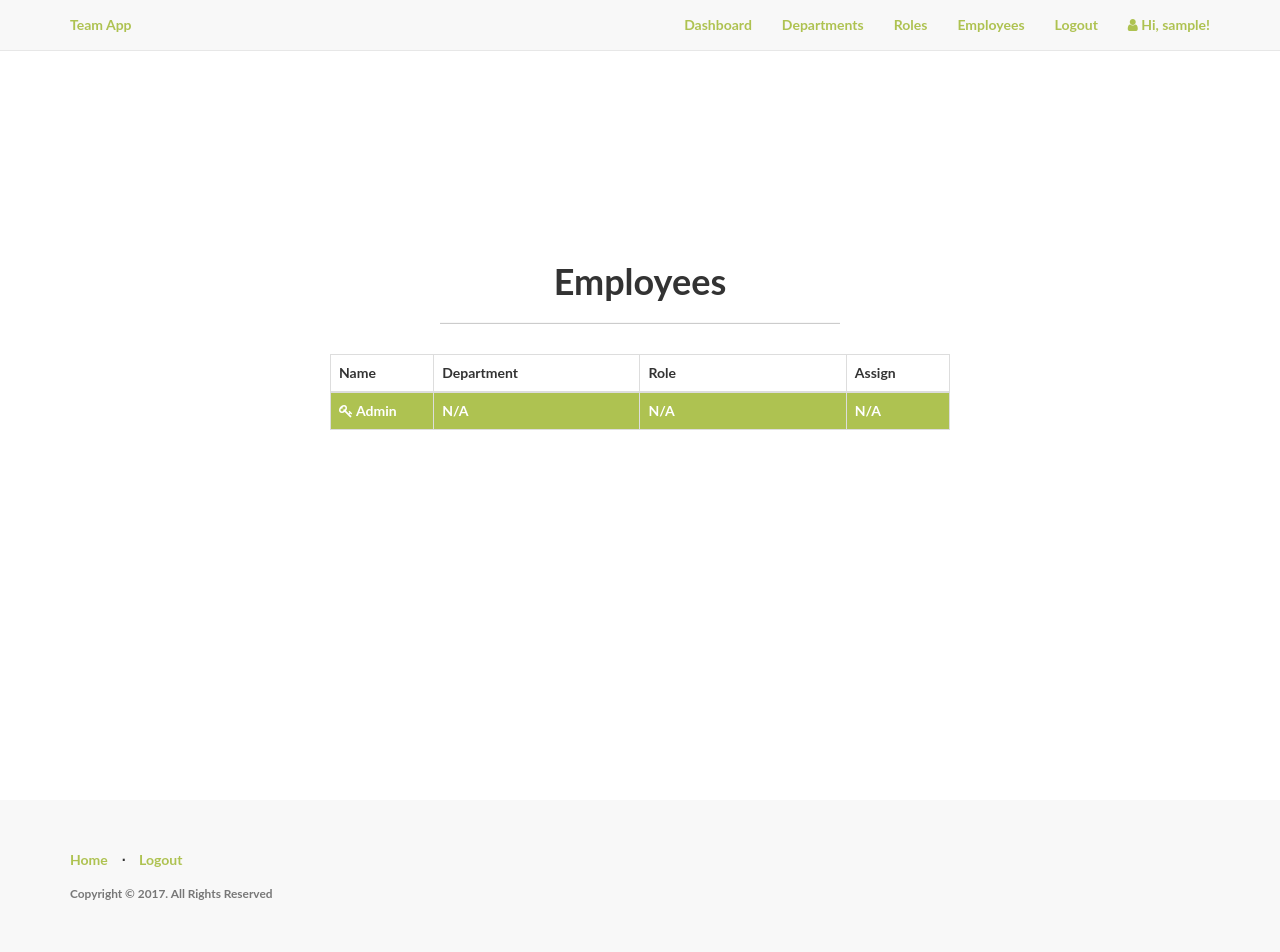
After one commit to Rwothoromo/Team-App, a Flask app: page /admin/employees in a window 1280 px wide. The commit adds this page. Run offline with Flask 2, Linux system fonts and the light colour scheme; a user stored in the database is signed in; tables that the repository leaves empty hold one stand-in row (values such as "Sample post"); parts of the project's set-up code (start-up, migrations or seed data) failed here and were passed over; some libraries are stand-ins or nearby versions.

Commit message:
employee templates and logic

```diff
--- a/app/admin/views.py
+++ b/app/admin/views.py
@@ -2,9 +2,9 @@ from flask import abort, flash, redirect, render_template, url_for
 from flask_login import current_user, login_required
 
 from . import admin
-from .forms import DepartmentForm, RoleForm
+from .forms import DepartmentForm, EmployeeAssignForm, RoleForm
+from ..models import Department, Employee, Role
 from .. import db
-from ..models import Department, Role
 
 
 def check_admin():
@@ -196,3 +196,45 @@ def delete_role(id):
     return redirect(url_for('admin.list_roles'))
 
     return render_template(title="Delete Role")
+
+
+# Employee Views
+
+@admin.route('/employees')
+@login_required
+def list_employees():
+    """
+    List all employees
+    """
+    check_admin()
+
+    employees = Employee.query.all()
+    return render_template('admin/employees/employees.html', employees=employees, title='Employees')
+
+
+@admin.route('/employees/assign/<int:id>', methods=['GET', 'POST'])
+@login_required
+def assign_employee(id):
+    """
+    Assign a department and a role to an employee
+    """
+    check_admin()
+
+    employee = Employee.query.get_or_404(id)
+
+    # prevent admin from being assigned a department or role
+    if employee.is_admin:
+        abort(403)
+
+    form = EmployeeAssignForm(obj=employee)
+    if form.validate_on_submit():
+        employee.department = form.department.data
+        employee.role = form.role.data
+        db.session.add(employee)
+        db.session.commit()
+        flash('You have successfully assigned a department and role.')
+
+        # redirect to the roles page
+        return redirect(url_for('admin.list_employees'))
+
+    return render_template('admin/employees/employee.html', employee=employee, form=form, title='Assign Employee')
--- /dev/null
+++ b/app/templates/admin/employees/employees.html
@@ -0,0 +1,68 @@
+{% import "bootstrap/utils.html" as utils %}
+{% extends "base.html" %}
+{% block title %}Employees{% endblock %}
+{% block body %}
+<div class="content-section">
+  <div class="outer">
+    <div class="middle">
+      <div class="inner">
+        <br/>
+        {{ utils.flashed_messages() }}
+        <br/>
+        <h1 style="text-align:center;">Employees</h1>
+        {% if employees %}
+          <hr class="intro-divider">
+          <div class="center">
+            <table class="table table-striped table-bordered">
+              <thead>
+                <tr>
+                  <th width="15%"> Name </th>
+                  <th width="30%"> Department </th>
+                  <th width="30%"> Role </th>
+                  <th width="15%"> Assign </th>
+                </tr>
+              </thead>
+              <tbody>
+              {% for employee in employees %}
+                {% if employee.is_admin %}
+                    <tr style="background-color: #aec251; color: white;">
+                        <td> <i class="fa fa-key"></i> Admin </td>
+                        <td> N/A </td>
+                        <td> N/A </td>
+                        <td> N/A </td>
+                    </tr>
+                {% else %}
+                    <tr>
+                      <td> {{ employee.first_name }} {{ employee.last_name }} </td>
+                      <td>
+                        {% if employee.department %}
+                          {{ employee.department.name }}
+                        {% else %}
+                          -
+                        {% endif %}
+                      </td>
+                      <td>
+                        {% if employee.role %}
+                          {{ employee.role.name }}
+                        {% else %}
+                          -
+                        {% endif %}
+                      </td>
+                      <td>
+                        <a href="{{ url_for('admin.assign_employee', id=employee.id) }}">
+                          <i class="fa fa-user-plus"></i> Assign
+                        </a>
+                      </td>
+                    </tr>
+                {% endif %}
+              {% endfor %}
+              </tbody>
+            </table>
+          </div>
+        {% endif %}
+        </div>
+      </div>
+    </div>
+  </div>
+</div>
+{% endblock %}
--- a/app/templates/base.html
+++ b/app/templates/base.html
@@ -26,7 +26,7 @@
                     <li><a href="{{ url_for('home.admin_dashboard') }}">Dashboard</a></li>
                     <li><a href="{{ url_for('admin.list_departments') }}">Departments</a></li>
                     <li><a href="{{ url_for('admin.list_roles') }}">Roles</a></li>
-                    <li><a href="#">Employees</a></li>
+                    <li><a href="{{ url_for('admin.list_employees') }}">Employees</a></li>
                   {% else %}
                     <li><a href="{{ url_for('home.dashboard') }}">Dashboard</a></li>
                   {% endif %}
```
Also changed, not shown: app/admin/forms.py (+10 -0 lines), app/templates/admin/employees/employee.html (added, +25 -0 lines).
